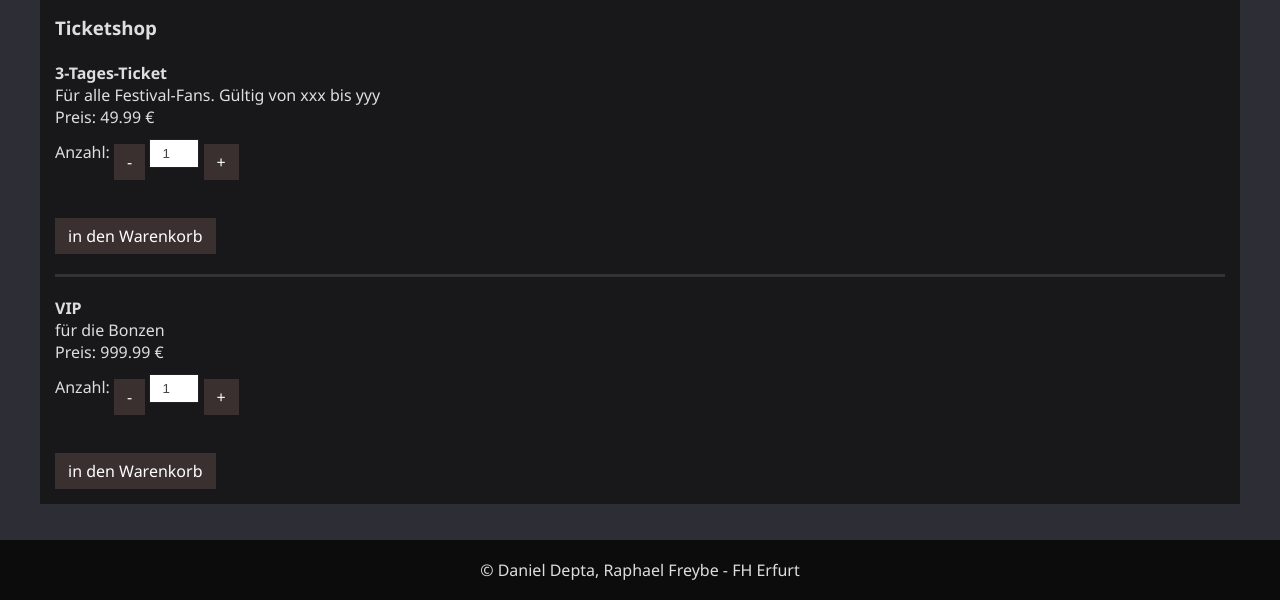
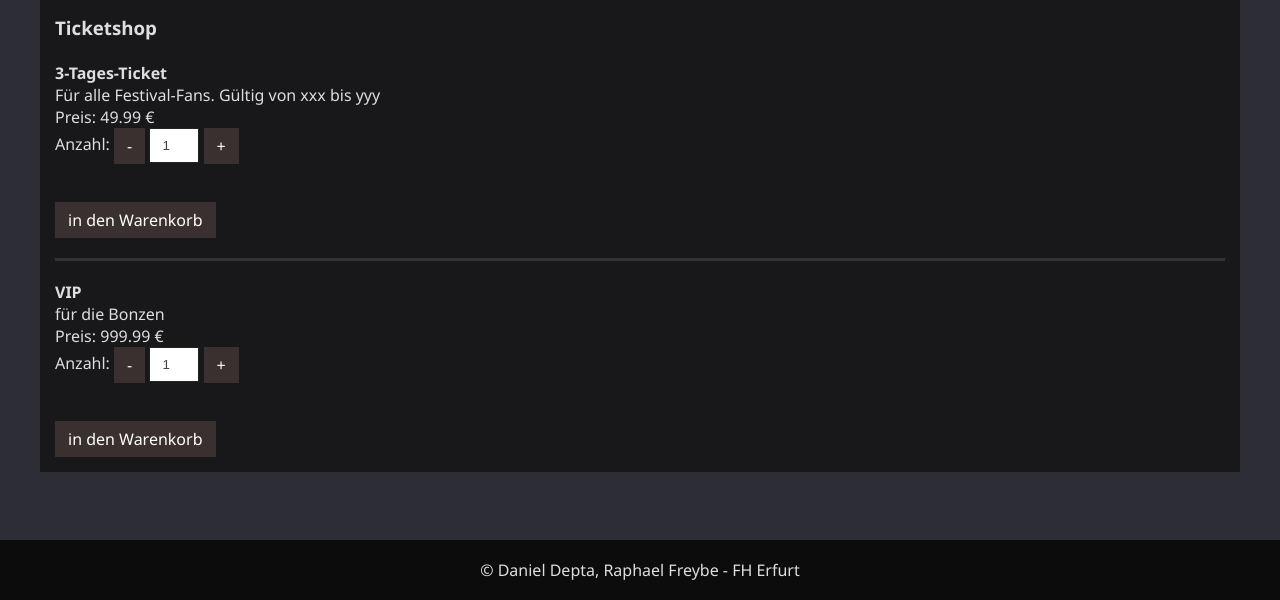
Before and after one commit to fh-erfurt/bord-festival-website, a PHP site: page /?a=ticketshop in a window 1280 px wide. Shown: the part 200-800 px from the top of the page. Run offline with PHP 8.4, Linux system fonts and the light colour scheme; the visitor is signed in with stand-in values (Sample User, id 1); data comes from the database, SQL or seed files in the repository; data that the repository does not hold is empty; some libraries are stand-ins or nearby versions.

Commit message:
changed countdown, fixed ticketshop buttons

```diff
--- a/assets/css/grid.css
+++ b/assets/css/grid.css
@@ -92,6 +92,16 @@ html {
 	padding: .375rem .75rem;
     cursor: pointer;
     margin-top: 1rem;
+	font-family: "Segoe UI", "Open Sans", sans-serif;
+    font-size: 16px;
+}
+.btn-fixed {
+	display: inline-block;
+	text-align: center;
+	vertical-align: middle;
+	border: 1px solid transparent;
+	padding: .375rem .75rem;
+    cursor: pointer;
 	font-family: "Segoe UI", "Open Sans", sans-serif;
     font-size: 16px;
 }
--- a/assets/css/layout.css
+++ b/assets/css/layout.css
@@ -115,7 +115,7 @@ main {
 	}
 }
 .input-inline {
-	padding: 0.375rem 0.75rem;
+	padding: 0.55rem 0.75rem;
 	color: #444;
 	background-color: #fff;
 	border: 1px solid #222;
--- a/controller/pages_controller.php
+++ b/controller/pages_controller.php
@@ -30,8 +30,16 @@ class PagesController extends \app\core\Controller
 		$festivalstart = "31.07.2020 18:00";
 		$festivalende = "02.08.2020 20:00";
 
+		if($hours <> 1)
+		{
+			$hourstext = strval($hours).' Stunden';
+		}
+		else
+		{
+			$hourstext = strval($hours).' Stunde';
+		}
 		$this->_params['days'] = $days;
-		$this->_params['hours'] = $hours;
+		$this->_params['hourstext'] = $hourstext;
 		$this->_params['festivalstart'] = $festivalstart;
 		$this->_params['festivalende'] = $festivalende;
 
--- a/views/pages/index.php
+++ b/views/pages/index.php
@@ -11,7 +11,7 @@
                 <div class="countdown" id="countdown-days"><?php echo $days; ?> Tage</div>
                 <div class="countdown" id="countdown-time">
                     <div class="countdown no-script">loading...</div>
-                    <noscript><?php echo $hours; ?> Stunden</noscript>
+                    <noscript><?php echo $hourstext; ?></noscript>
                 </div>
             </div>
         </section>
--- a/views/pages/ticketshop.php
+++ b/views/pages/ticketshop.php
@@ -73,9 +73,9 @@
                         <input type="hidden" name="ticketid" value="<?php echo $ticketid; ?>" />
                         <p>Preis: <?php echo $ticket['PRICE']; ?> €</p>
                         <p>Anzahl:
-                        <button type="button" class="btn btn-primary" onclick="changeTicketcount('ticketcount<?php echo $ticketid; ?>', '-')">-</button>
+                        <button type="button" class="btn-fixed btn-primary no-script" onclick="changeTicketcount('ticketcount<?php echo $ticketid; ?>', '-')">-</button>
                         <input type="text" id="ticketcount<?php echo $ticketid; ?>" class="input-inline input-ticketcount" name="ticketcount" value="1">
-                        <button type="button" class="btn btn-primary" onclick="changeTicketcount('ticketcount<?php echo $ticketid; ?>', '+')">+</button>
+                        <button type="button" class="btn-fixed btn-primary no-script" onclick="changeTicketcount('ticketcount<?php echo $ticketid; ?>', '+')">+</button>
                         </p><br>
                         <button type="submit" class="btn btn-primary" name="addtickettocart">in den Warenkorb</button>
                     </form>
```
